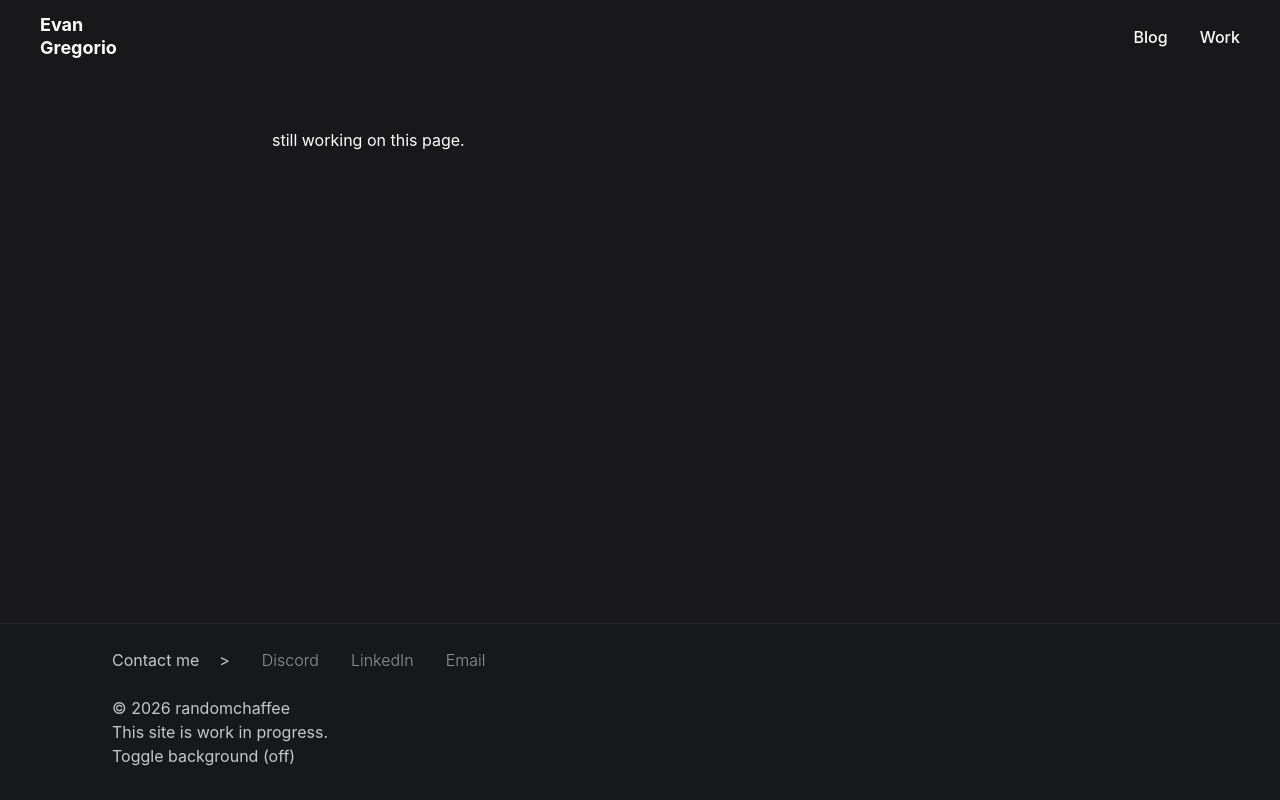
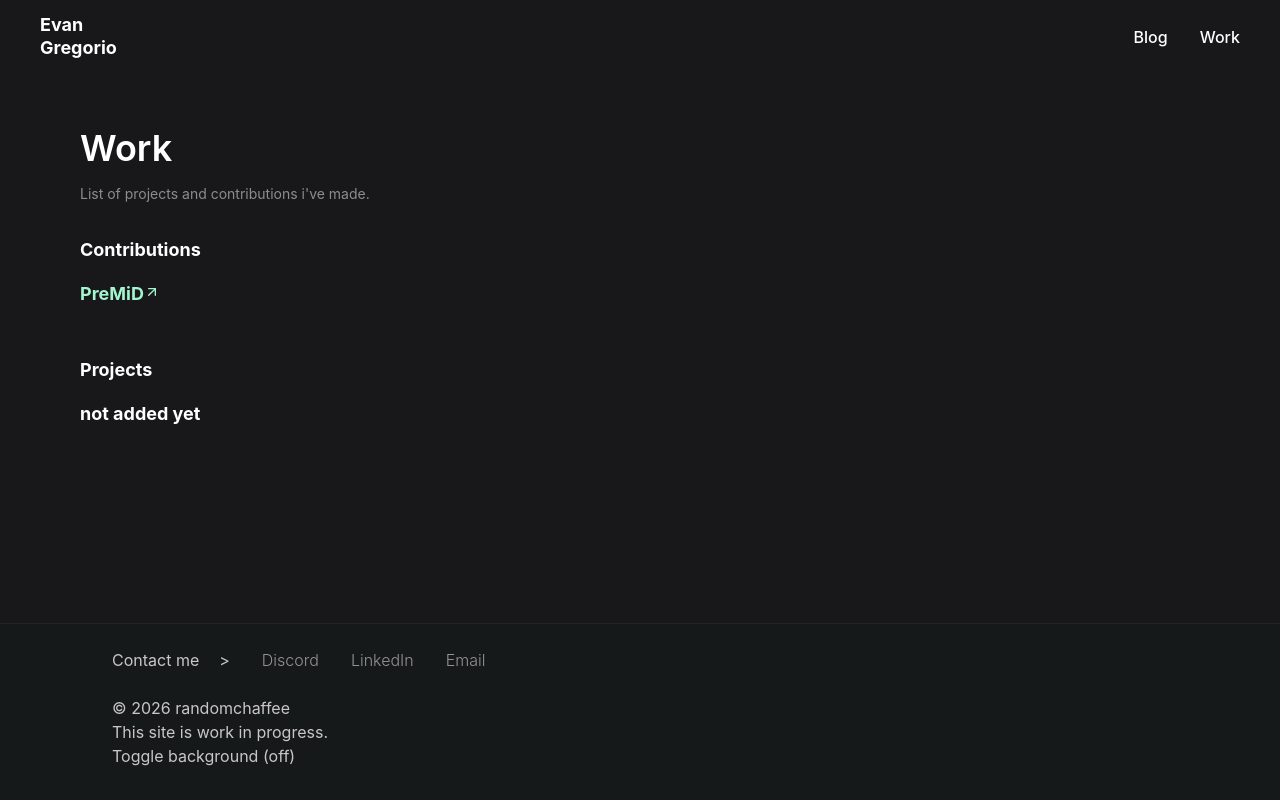
Before and after one commit to randomchaffee/portfolio, a React (Vite) app: page /work in a window 1280 px wide. Built offline with nearby package versions, Linux system fonts and the light colour scheme.

Commit message:
work: add some development in the work section

```diff
--- a/src/pages/Work.tsx
+++ b/src/pages/Work.tsx
@@ -1,10 +1,38 @@
 import BouncyBox from "../components/ui/BouncyBox"
+import { ArrowUpRight } from 'lucide-react';
 
 const Work = () => {
   return (
-    <div className="max-w-4xl mx-auto px-4 md:px-20 py-8">
+    <div className="max-w-7xl mx-auto px-4 md:px-20 py-8">
         <BouncyBox>
-            still working on this page.
+          {/* heading */}
+          <div className="font-semibold text-4xl mb-8">
+            <p className="mb-4">Work</p>
+            <p className="font-normal text-sm text-white/50">List of projects and contributions i've made.</p>
+          </div>
+          {/* main content */}
+          <div className="text-lg font-bold">
+            {/* Contributions Section */}
+            <div className="mb-12">
+              <h2 className="pb-4">Contributions</h2>
+              <ul>
+                <li>
+                  <a
+                    href="https://github.com/PreMiD/Activities/pull/10935"
+                    className="inline-flex text-emerald-200 hover:underline transition-all"
+                  >
+                    PreMiD <ArrowUpRight className="w-4"/>
+                  </a>
+                </li>
+              </ul>
+            </div>
+
+            {/* Projects Section */}
+            <div className="my-12">
+              <h2 className="pb-4">Projects</h2>
+              not added yet
+            </div>
+          </div>
         </BouncyBox>
     </div>
   )
```
